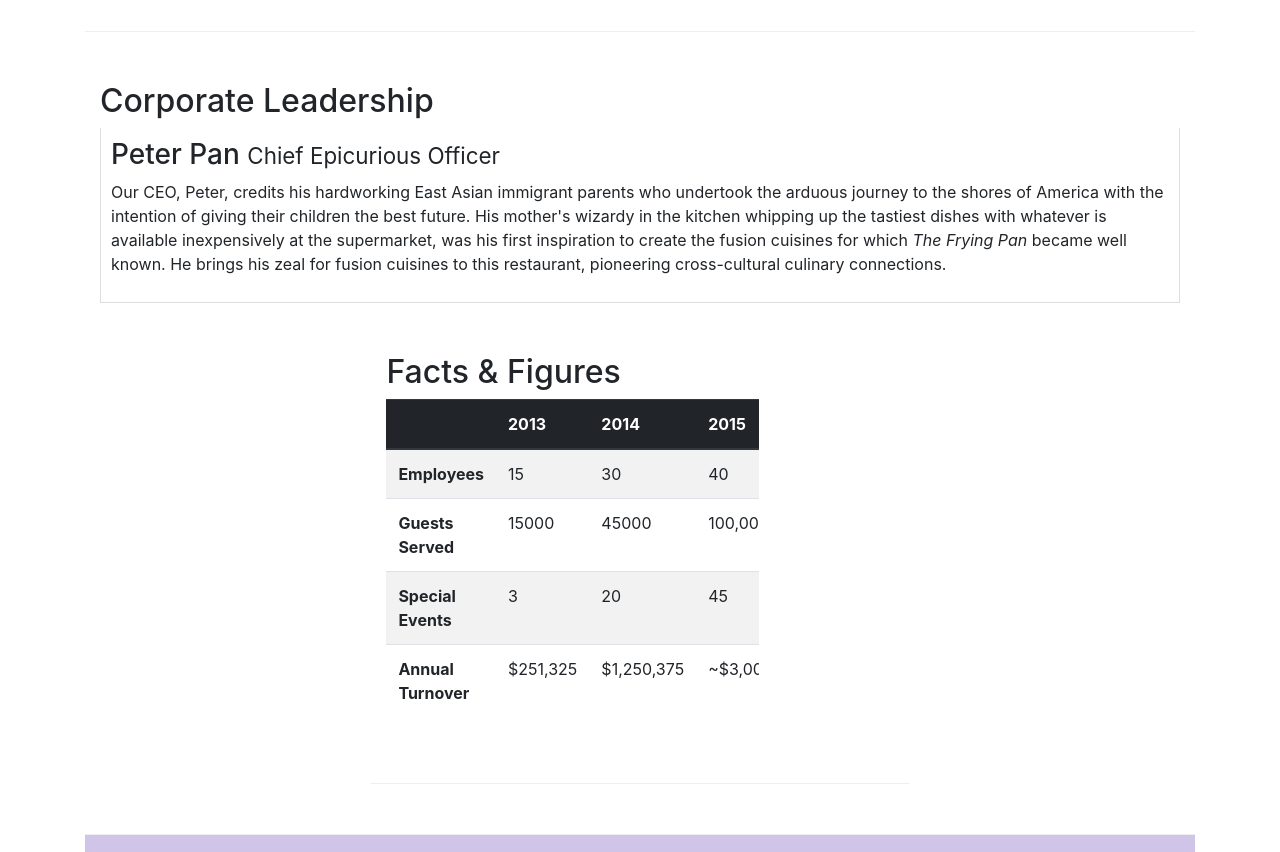
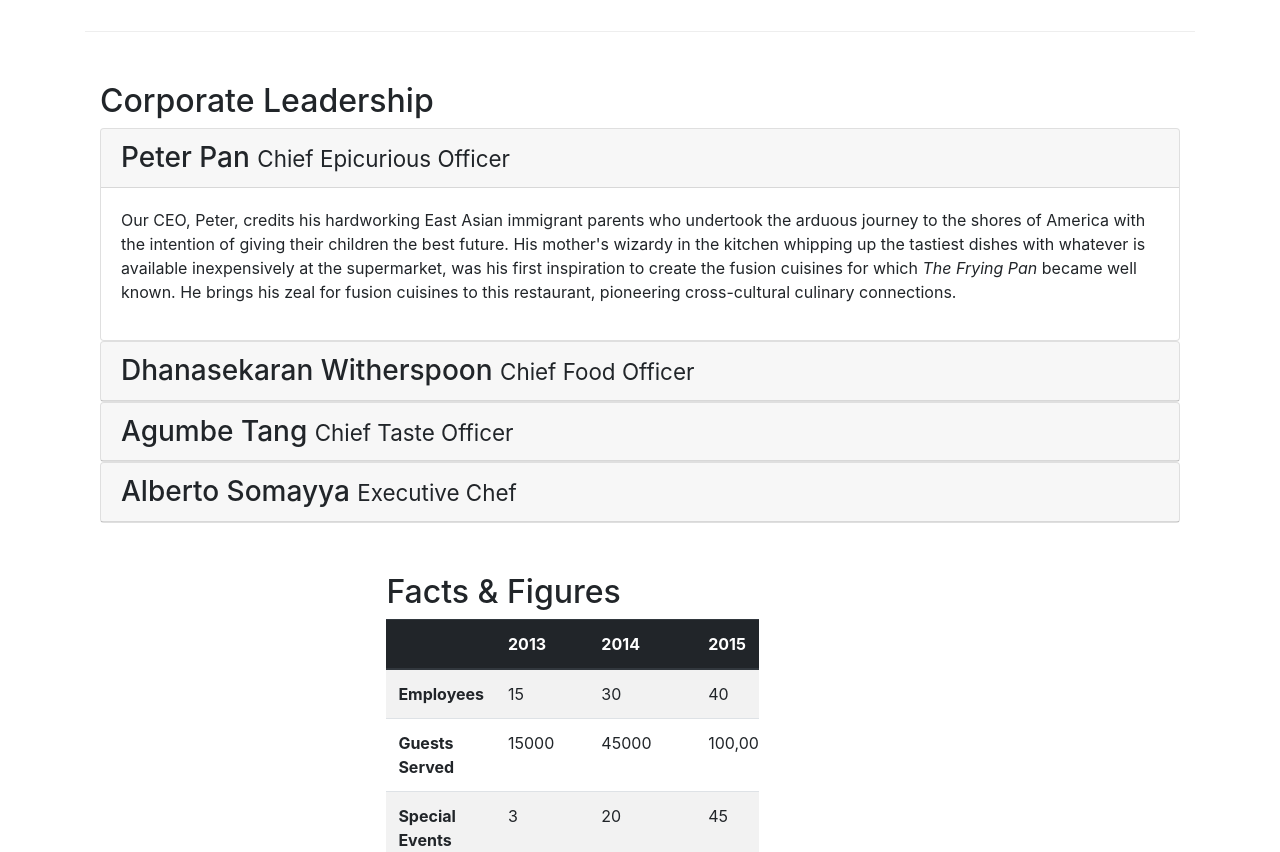
Before and after one commit to mohammedramzi176/Bootstrap-4, a website: page aboutus.html in a window 1280 px wide. Shown: the part 940-1792 px from the top of the page. Drawn offline with nearby package versions, Linux system fonts and the light colour scheme.

Commit message:
accordion added for manangement names

```diff
--- a/aboutus.html
+++ b/aboutus.html
@@ -116,26 +116,67 @@
 
 
 
-                <div class="tab-content">
-                <div role="tabpanel" class="tab-pane fade show active" id="peter">
-                <h3>Peter Pan <small>Chief Epicurious Officer</small></h3>
-                <p class="d-none d-sm-block">Our CEO, Peter, credits his hardworking East Asian immigrant parents who undertook the arduous journey to the shores of America with the intention of giving their children the best future. His mother's wizardy in the kitchen whipping up the tastiest dishes with whatever is available inexpensively at the supermarket, was his first inspiration to create the fusion cuisines for which <em>The Frying Pan</em> became well known. He brings his zeal for fusion cuisines to this restaurant, pioneering cross-cultural culinary connections.</p>
+                <div id="accordion">
+                    <div class="card">
+                        <div class="card-header" role="tab" id="peterhead">
+                        <h3 class="mb-0">
+                            <a data-toggle="collapse" data-target="#peter">
+                            Peter Pan <small>Chief Epicurious Officer</small>
+                            </a>
+                        </h3>
+                        </div>
+                        <div class="collapse show" id="peter" data-parent="#accordion">
+                            <div class="card-body">
+                            <p class="d-none d-sm-block">Our CEO, Peter, credits his hardworking East Asian immigrant parents who undertook the arduous journey to the shores of America with the intention of giving their children the best future. His mother's wizardy in the kitchen whipping up the tastiest dishes with whatever is available inexpensively at the supermarket, was his first inspiration to create the fusion cuisines for which <em>The Frying Pan</em> became well known. He brings his zeal for fusion cuisines to this restaurant, pioneering cross-cultural culinary connections.</p>
+
+                            </div>
+                        </div>
+                    </div>
+                    <div class="card">
+                        <div class="card-header" role="tab" id="dannyhead">
+                        <h3 class="mb-0">
+                            <a class="collapsed" data-toggle="collapse" data-target="#danny">
+                            Dhanasekaran Witherspoon <small>Chief Food Officer</small>
+                            </a>
+                        </h3>
+                    </div>
+                    <div class="collapse" id="danny" data-parent="#accordion">
+                        <div class="card-body">
+                            <p class="d-none d-sm-block"> Our CFO, Danny, as he is affectionately referred to by his colleagues, comes from a long established family tradition in farming and produce. His experiences growing up on a farm in the Australian outback gave him great appreciation for varieties of food sources. As he puts it in his own words, <em>Everything that runs, wins, and everything that stays, pays!</em>
+                            </p>
+                        </div>
+                    </div>
                 </div>
-             <div role="tabpanel" class="tab-pane fade " id="danny">
-                <h3>Dhanasekaran Witherspoon <small>Chief Food Officer</small></h3>
-                <p class="d-none d-sm-block">Our CFO, Danny, as he is affectionately referred to by his colleagues, comes from a long established family tradition in farming and produce. His experiences growing up on a farm in the Australian outback gave him great appreciation for varieties of food sources. As he puts it in his own words, <em>Everything that runs, wins, and everything that stays, pays!</em></p>
+                <div class="card">
+                        <div class="card-header" role="tab" id="agumbehead">
+                        <h3 class="mb-0">
+                            <a class="collapsed" data-toggle="collapse" data-target="#agumbe">
+                            Agumbe Tang <small>Chief Taste Officer</small>
+                        </a>
+                    </h3>
                 </div>
-
-                <div role="tabpanel" class="tab-pane fade " id="agumbe">
-                    <h3>Agumbe Tang <small>Chief Taste Officer</small></h3>
-                    <p class="d-none d-sm-block">Blessed with the most discerning gustatory sense, Agumbe, our CTO, personally ensures that every dish that we serve meets his exacting tastes. Our chefs dread the tongue lashing that ensues if their dish does not meet his exacting standards. He lives by his motto, <em>You click only if you survive my lick.</em></p>
-                        </div>
+                <div class="collapse" id="agumbe" data-parent="#accordion">
+                    <div class="card-body">
+                        <p class="d-none d-sm-block">Blessed with the most discerning gustatory sense, Agumbe, our CTO, personally ensures that every dish that we serve meets his exacting tastes. Our chefs dread the tongue lashing that ensues if their dish does not meet his exacting standards. He lives by his motto, <em>You click only if you survive</em></p>
+                    </div>
+                </div>
+            </div>
+            <div class="card">
+                    <div class="card-header" role="tab" id="albertohead">
+                    <h3 class="mb-0">
+                        <a class="collapsed" data-toggle="collapse" data-target="#alberto">
+                        Alberto Somayya <small>Executive Chef</small>
+                        </a>
+                    </h3>
+                </div>
+                <div class="collapse" id="alberto" data-parent="#accordion">
+                    <div class="card-body">
+                        <p class="d-none d-sm-block">Award winning three-star Michelin chef with wide International experience having worked closely with whos-who in the culinary world, he specializes in creating mouthwatering Indo-Italian fusion experiences. He says, <em>Put together the cuisines from the two craziest cultures, and you get a winning hit! Amma Mia!</em></p>
+                    </div>
+                </div>
+            </div>
 
 
-                        <div role="tabpanel" class="tab-pane fade " id="alberto">
-                            <h3>Alberto Somayya <small>Executive Chef</small></h3>
-                            <p class="d-none d-sm-block">Award winning three-star Michelin chef with wide International experience having worked closely with whos-who in the culinary world, he specializes in creating mouthwatering Indo-Italian fusion experiences. He says, <em>Put together the cuisines from the two craziest cultures, and you get a winning hit! Amma Mia!</em></p>
-                                    </div>
 
 
 
--- /dev/null
+++ b/ak.txt
@@ -0,0 +1 @@
+Blessed with the most discerning gustatory sense, Agumbe, our CTO, personally ensures that every dish that we serve meets his exacting tastes. Our chefs dread the tongue lashing that ensues if their dish does not meet his exacting standards. He lives by his motto, <em>You click only if you survive my lick.
```
